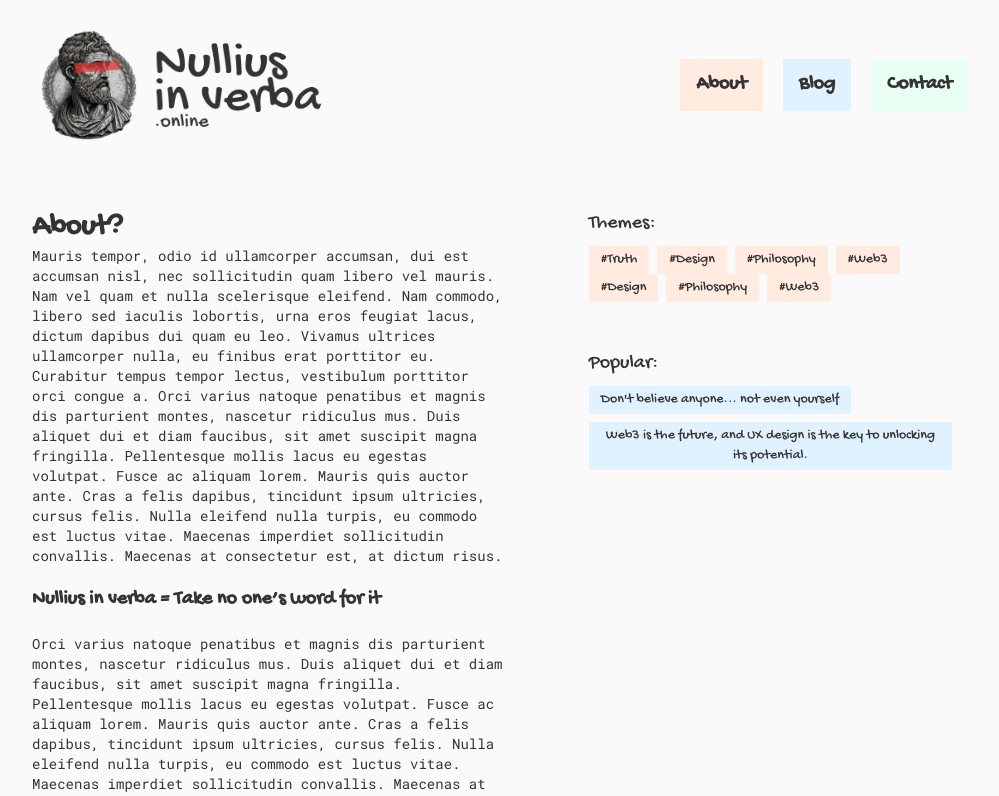
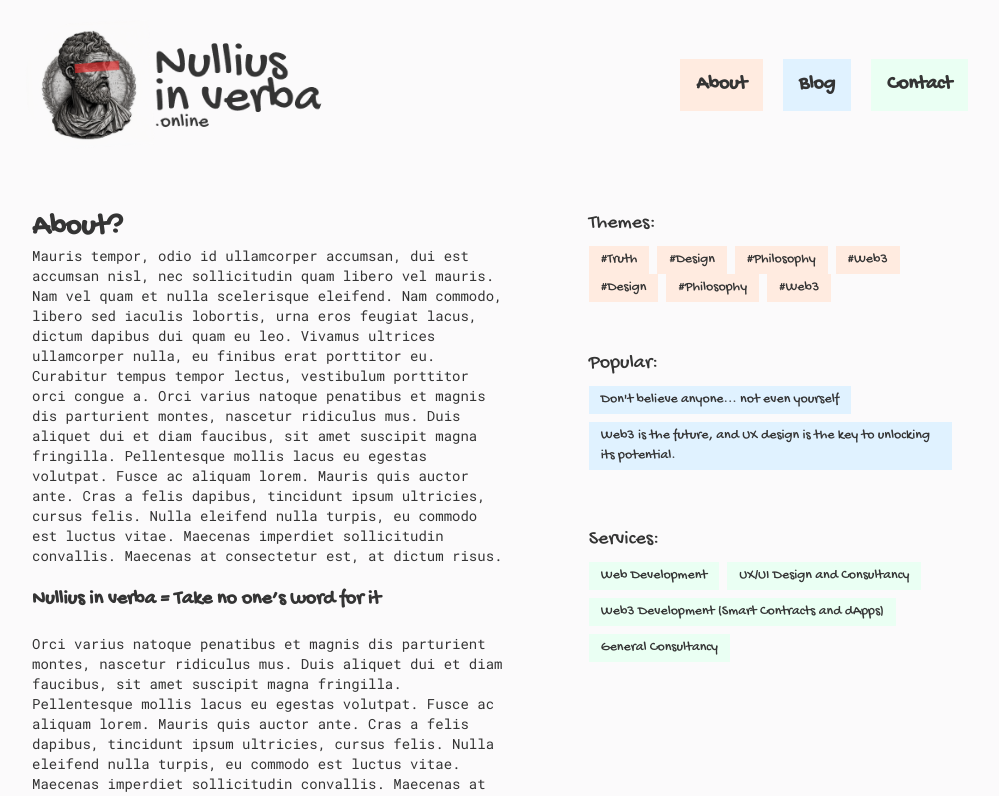
Before and after one commit to enriqueiturriagaa/sanity-blog-v2, a Next.js app: page /about in a window 1280 px wide. Shown: the top 796 px of the page, without its empty margins (144-1143 px from the left). Built offline with nearby package versions, Linux system fonts and the light colour scheme.

Commit message:
Testing cat solutions

```diff
--- /dev/null
+++ b/components/Popular.tsx
@@ -0,0 +1,17 @@
+import React from 'react'
+
+function Themes() {
+    return (
+        <div className='mb-12'>
+            <h2 className='text-xl mb-2'>Popular:</h2>
+            <div className=''>
+                <p className='inline-block text-left bg-[#E0F2FF] px-3 py-1 mr-2 text-sm font-gochi mb-2 '>Don't believe anyone... not even yourself</p>
+                <p className='inline-block text-left bg-[#E0F2FF] px-3 py-1 mr-2 text-sm font-gochi mb-2 '>Web3 is the future, and UX design is the key to unlocking its potential.</p>
+
+
+            </div>
+        </div>
+    )
+}
+
+export default Themes
--- a/components/RightPannel.tsx
+++ b/components/RightPannel.tsx
@@ -1,32 +1,16 @@
 import React from 'react'
+import Popular from './Popular'
+import Services from './Services'
+import Themes from './Themes'
 
 
 
 function base() {
     return (
         <div className='sticky top-10'>
-            <div className='mb-12'>
-                <h2 className='text-xl mb-2'>Themes:</h2>
-                <div className=''>
-                    <p className='inline-block text-center bg-[#FFEBE0] px-3 py-1 mr-2 text-sm font-gochi '>#Truth</p>
-                    <p className='inline-block text-center bg-[#FFEBE0] px-3 py-1 mr-2 text-sm font-gochi '>#Design</p>
-                    <p className='inline-block text-center bg-[#FFEBE0] px-3 py-1 mr-2 text-sm font-gochi '>#Philosophy</p>
-                    <p className='inline-block text-center bg-[#FFEBE0] px-3 py-1 mr-2 text-sm font-gochi '>#Web3</p>
-                    <p className='inline-block text-center bg-[#FFEBE0] px-3 py-1 mr-2 text-sm font-gochi '>#Design</p>
-                    <p className='inline-block text-center bg-[#FFEBE0] px-3 py-1 mr-2 text-sm font-gochi '>#Philosophy</p>
-                    <p className='inline-block text-center bg-[#FFEBE0] px-3 py-1 mr-2 text-sm font-gochi '>#Web3</p>
-
-                </div>
-            </div>
-            <div>
-                <h2 className='text-xl mb-2'>Popular:</h2>
-                <div className=''>
-                    <p className='inline-block text-center bg-[#E0F2FF] px-3 py-1 mr-2 text-sm font-gochi mb-2 '>Don't believe anyone... not even yourself</p>
-                    <p className='inline-block text-center bg-[#E0F2FF] px-3 py-1 mr-2 text-sm font-gochi mb-2 '>Web3 is the future, and UX design is the key to unlocking its potential.</p>
-
-
-                </div>
-            </div>
+            <Themes />
+            <Popular />
+            <Services />
 
         </div>
     )
--- /dev/null
+++ b/components/Services.tsx
@@ -0,0 +1,18 @@
+import React from 'react'
+
+function Services() {
+    return (
+        <div><div className='mb-12'>
+            <h2 className='text-xl mb-2'>Services:</h2>
+            <div className=''>
+                <p className='inline-block text-left mb-2 bg-[#EAFFF3] px-3 py-1 mr-2 text-sm font-gochi '>Web Development</p>
+                <p className='inline-block text-left mb-2 bg-[#EAFFF3] px-3 py-1 mr-2 text-sm font-gochi '>UX/UI Design and Consultancy</p>
+                <p className='inline-block text-left mb-2 bg-[#EAFFF3] px-3 py-1 mr-2 text-sm font-gochi '>Web3 Development (Smart Contracts and dApps)</p>
+                <p className='inline-block text-left mb-2 bg-[#EAFFF3] px-3 py-1 mr-2 text-sm font-gochi '>General Consultancy</p>
+
+            </div>
+        </div></div>
+    )
+}
+
+export default Services
--- /dev/null
+++ b/components/Themes.tsx
@@ -0,0 +1,21 @@
+import React from 'react'
+
+function Themes() {
+    return (
+        <div className='mb-12'>
+            <h2 className='text-xl mb-2'>Themes:</h2>
+            <div className=''>
+                <p className='inline-block text-center bg-[#FFEBE0] px-3 py-1 mr-2 text-sm font-gochi '>#Truth</p>
+                <p className='inline-block text-center bg-[#FFEBE0] px-3 py-1 mr-2 text-sm font-gochi '>#Design</p>
+                <p className='inline-block text-center bg-[#FFEBE0] px-3 py-1 mr-2 text-sm font-gochi '>#Philosophy</p>
+                <p className='inline-block text-center bg-[#FFEBE0] px-3 py-1 mr-2 text-sm font-gochi '>#Web3</p>
+                <p className='inline-block text-center bg-[#FFEBE0] px-3 py-1 mr-2 text-sm font-gochi '>#Design</p>
+                <p className='inline-block text-center bg-[#FFEBE0] px-3 py-1 mr-2 text-sm font-gochi '>#Philosophy</p>
+                <p className='inline-block text-center bg-[#FFEBE0] px-3 py-1 mr-2 text-sm font-gochi '>#Web3</p>
+
+            </div>
+        </div>
+    )
+}
+
+export default Themes
```
